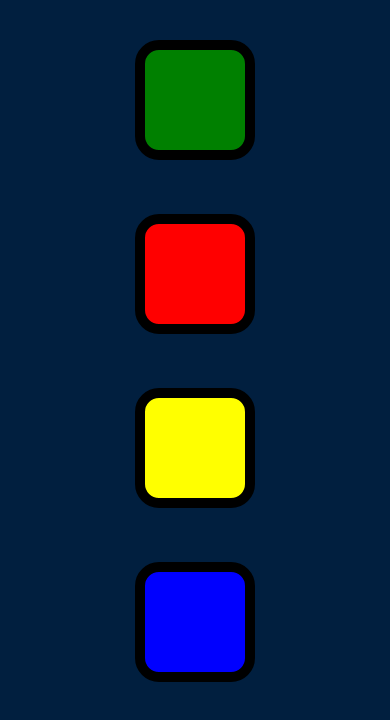
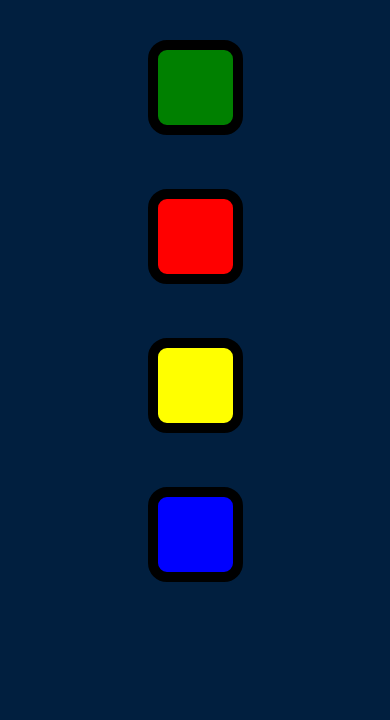
Before and after one commit to fisherok3452/SimonGame, a plain HTML site: page index.html in a window 390 px wide. Shown: the part 70-790 px from the top of the page. Drawn offline with nearby package versions, Linux system fonts and the light colour scheme.

Commit message:
Update styles.css

```diff
--- a/styles.css
+++ b/styles.css
@@ -29,7 +29,13 @@ body {
   }
 
 }
+@media (max-width:480px) {
+  .btn{
+    height: 75px!important;
+    width: 75px!important;
+  }
 
+}
 .btn {
   margin: 25px;
   display: inline-block;
```
